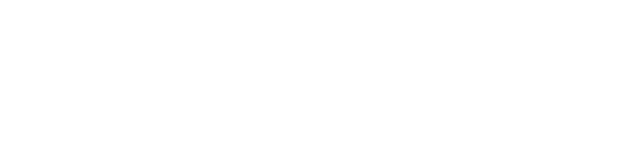
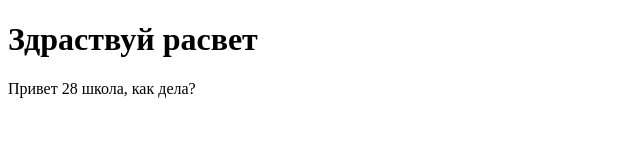
Before and after one commit to Jordano-Jovanovich/second_group, a plain HTML site: page index.html in a window 1280 px wide. Shown: the whole page, without its empty margins (0-640 px from the left). Drawn offline with Linux system fonts and the light colour scheme.

Commit message:
Я тут добавил заголовок и текст

```diff
--- a/index.html
+++ b/index.html
@@ -7,6 +7,7 @@
     <title>28 School</title>
 </head>
 <body>
-
+    <h1>Здраствуй расвет</h1>
+    <p>Привет 28 школа, как дела?</p>
 </body>
 </html>
```
